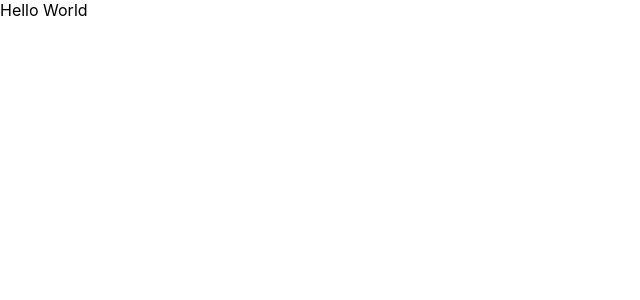
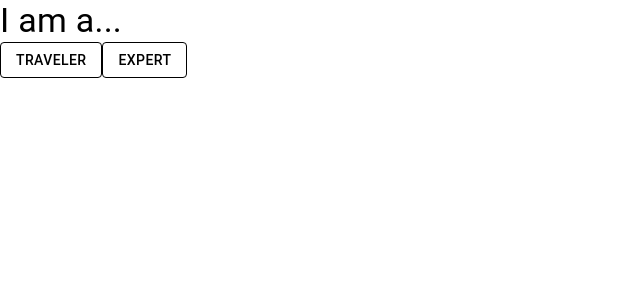
Before and after one commit to u-dwin/Xplora, a React (Create React App) app in the folder frontend/: page / in a window 1280 px wide. Shown: the top 300 px of the page, without its empty margins (0-640 px from the left). Built offline with nearby package versions, Linux system fonts and the light colour scheme.

Commit message:
Add React Router Dom and logic to SignUpChoice

```diff
--- a/frontend/package.json
+++ b/frontend/package.json
@@ -18,6 +18,7 @@
     "@types/react-dom": "^18.0.11",
     "react": "^18.2.0",
     "react-dom": "^18.2.0",
+    "react-router-dom": "^6.9.0",
     "react-scripts": "5.0.1",
     "styled-components": "^5.3.9",
     "typescript": "^4.9.5",
--- a/frontend/src/App.tsx
+++ b/frontend/src/App.tsx
@@ -1,10 +1,26 @@
 import React from 'react';
 import './App.css';
+import SignUpForm from "./addUserComponent/SignUpForm";
+import SignUpChoice from "./addUserComponent/SignUpChoice";
+import {createTheme} from "@mui/material";
+import {grey} from "@mui/material/colors";
+import {Route, Routes} from "react-router-dom";
+
+const xploraTheme = createTheme({
+    palette: {
+        primary: grey,
+    },
+});
 
 function App() {
-  return (
-      "Hello World"
-  )
+    return (
+        <div>
+            <Routes>
+                <Route path="/" element={<SignUpChoice/>}/>
+                <Route path="/sign-up" element={<SignUpForm/>}/>
+            </Routes>
+        </div>
+    )
 }
 
 export default App;
--- a/frontend/src/SignUp.tsx
+++ /dev/null
@@ -1,5 +0,0 @@
-export default function SignUp() {
-    return (
-        "SignUp"
-    )
-}
--- /dev/null
+++ b/frontend/src/addUserComponent/SignUpChoice.tsx
@@ -0,0 +1,14 @@
+import {Box, Button, TextField, Typography} from "@mui/material";
+import useAddUser from "./useAddUser";
+export default function SignUpChoice() {
+    const{travelerChoiceClick, expertChoiceClick}=useAddUser();
+    return (
+        <div>
+            <Typography variant={"h4"}>
+                I am a...
+            </Typography>
+            <Button variant="outlined" color="inherit" onClick={travelerChoiceClick}>Traveler</Button>
+            <Button variant="outlined" color="inherit" onClick={expertChoiceClick}>Expert</Button>
+        </div>
+    );
+}
--- /dev/null
+++ b/frontend/src/addUserComponent/SignUpForm.tsx
@@ -0,0 +1,19 @@
+import {Box, TextField} from "@mui/material";
+
+export default function SignUpForm() {
+    return (
+        <Box
+            component="form"
+            sx={{
+                '& .MuiTextField-root': {m: 1, width: '25ch'},
+            }}
+            noValidate
+            autoComplete="off"
+        >
+            <div>
+                <TextField label="email" id="outlined-size-normal" defaultValue=""/>
+                <TextField label="password" id="outlined-size-normal" defaultValue=""/>
+            </div>
+        </Box>
+    );
+}
--- /dev/null
+++ b/frontend/src/addUserComponent/User.ts
@@ -0,0 +1,6 @@
+
+export type User = {
+    email: string;
+    password: string;
+    role: string;
+}
--- /dev/null
+++ b/frontend/src/addUserComponent/useAddUser.tsx
@@ -0,0 +1,39 @@
+import {useState} from "react";
+import {User} from "./User";
+import {useNavigate} from "react-router-dom";
+
+export default function useAddUser() {
+    const [addUser, setAddUser] = useState<User | null>(null)
+    const navigate = useNavigate();
+
+
+    function travelerChoiceClick() {
+        setAddUser({
+                role: "traveler",
+                email: "",
+                password: "",
+            }
+        )
+        navigate("/sign-up")
+    }
+
+    function expertChoiceClick() {
+        setAddUser({
+                role: "expert",
+                email: "",
+                password: "",
+                }
+            )
+        navigate("/sign-up")
+    }
+
+    function registrationFormSubmit() {
+        setAddUser({
+            role: addUser?.role ?? "",
+            email: "",
+            password: "",
+        })
+    }
+
+    return {travelerChoiceClick, expertChoiceClick}
+}
--- a/frontend/src/index.tsx
+++ b/frontend/src/index.tsx
@@ -3,14 +3,17 @@ import ReactDOM from 'react-dom/client';
 import './index.css';
 import App from './App';
 import reportWebVitals from './reportWebVitals';
+import {BrowserRouter} from "react-router-dom";
 
 const root = ReactDOM.createRoot(
   document.getElementById('root') as HTMLElement
 );
 root.render(
-  <React.StrictMode>
-    <App />
-  </React.StrictMode>
+    <React.StrictMode>
+        <BrowserRouter>
+            <App/>
+        </BrowserRouter>
+    </React.StrictMode>
 );
 
 // If you want to start measuring performance in your app, pass a function
```
Also changed, not shown: 1 other file (tests, documents, lock files or other folders).
